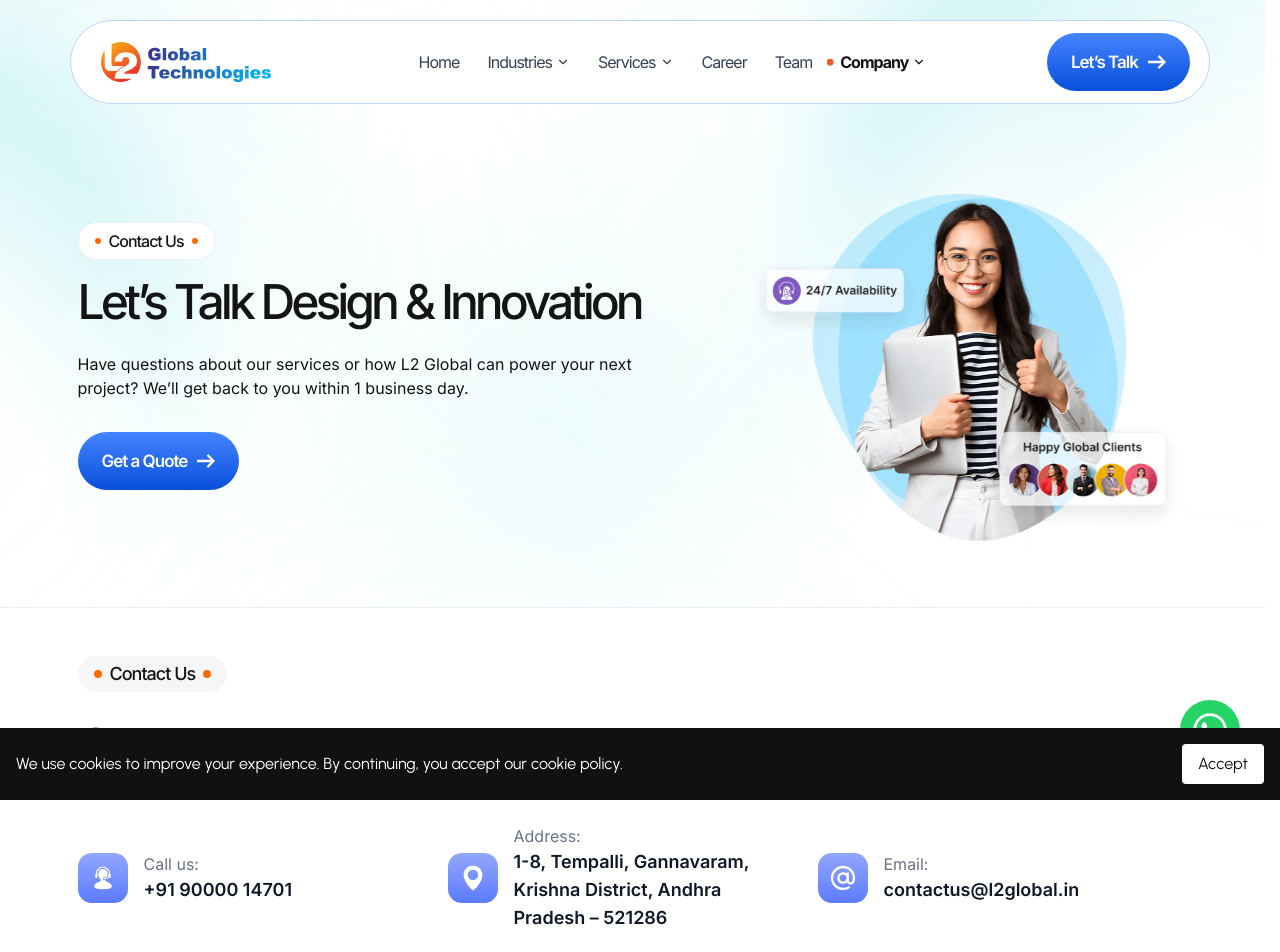
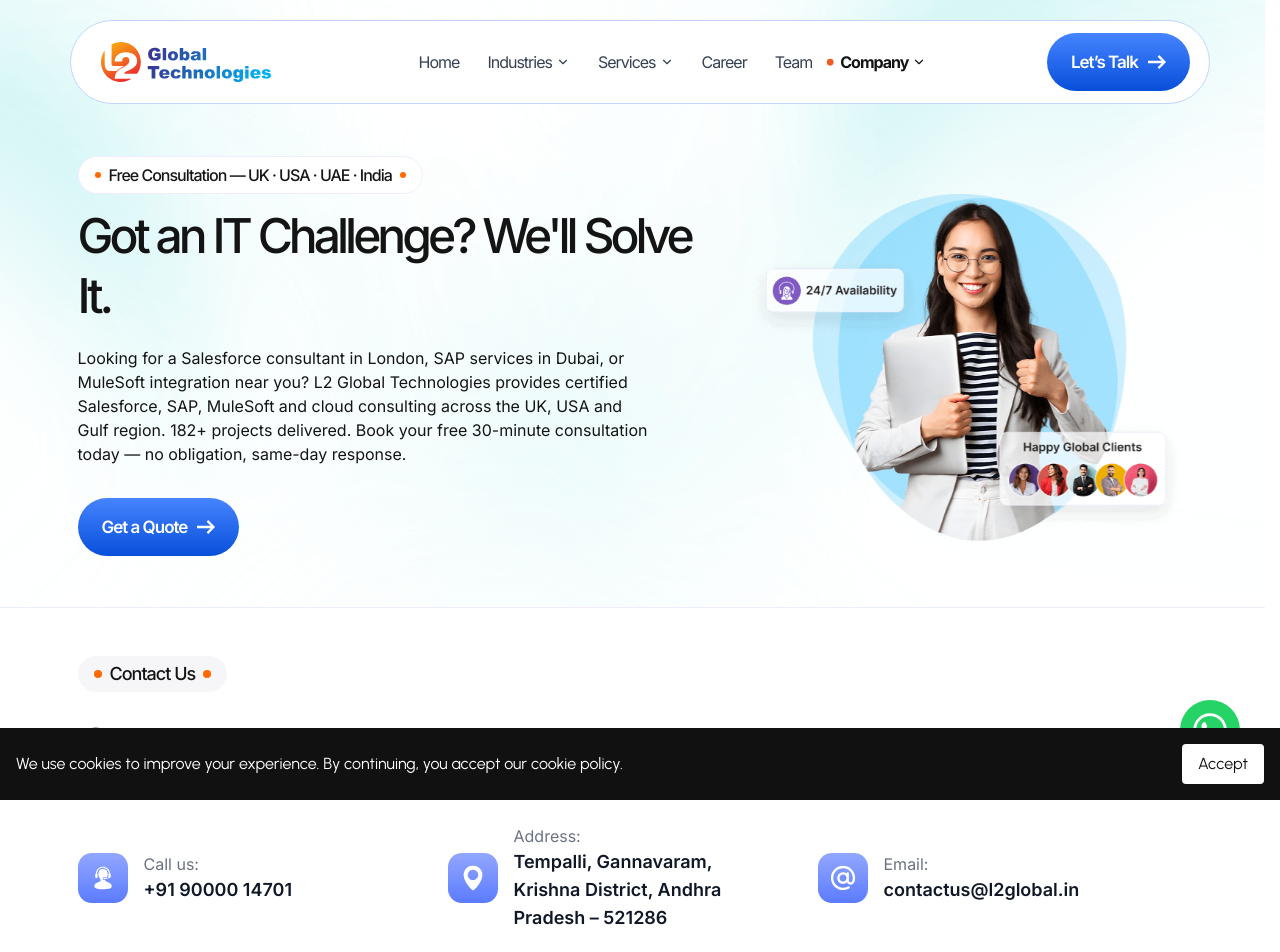
Before and after one commit to L2GlobalTech/l2global.in, a Next.js app: page /contact-us in a window 1280 px wide. Shown: the top 952 px of the page. Built offline with nearby package versions, Linux system fonts and the light colour scheme.

Commit message:
Contact page Hero text Changed

```diff
--- a/containers/web/ContactUsContainer.tsx
+++ b/containers/web/ContactUsContainer.tsx
@@ -54,9 +54,9 @@
     return (
         <div>
             <HeroSection
-                label="Contact Us"
-                title="Let’s Talk Design & Innovation"
-                description="Have questions about our services or how L2 Global can power your next project? We’ll get back to you within 1 business day."
+                label="Free Consultation — UK · USA · UAE · India"
+                title="Got an IT Challenge? We'll Solve It."
+                description="Looking for a Salesforce consultant in London, SAP services in Dubai, or MuleSoft integration near you? L2 Global Technologies provides certified Salesforce, SAP, MuleSoft and cloud consulting across the UK, USA and Gulf region. 182+ projects delivered. Book your free 30-minute consultation today — no obligation, same-day response."
                 image={heroImage}
             />
 
@@ -97,7 +97,7 @@
                                 <div>
                                     <p className="text-gray-500">Address:</p>
                                     <p className="font-semibold text-lg text-gray-900">
-                                        1-8, Tempalli, Gannavaram, Krishna District, Andhra Pradesh – 521286
+                                        Tempalli, Gannavaram, Krishna District, Andhra Pradesh – 521286
                                     </p>
                                 </div>
                             </div>
```
